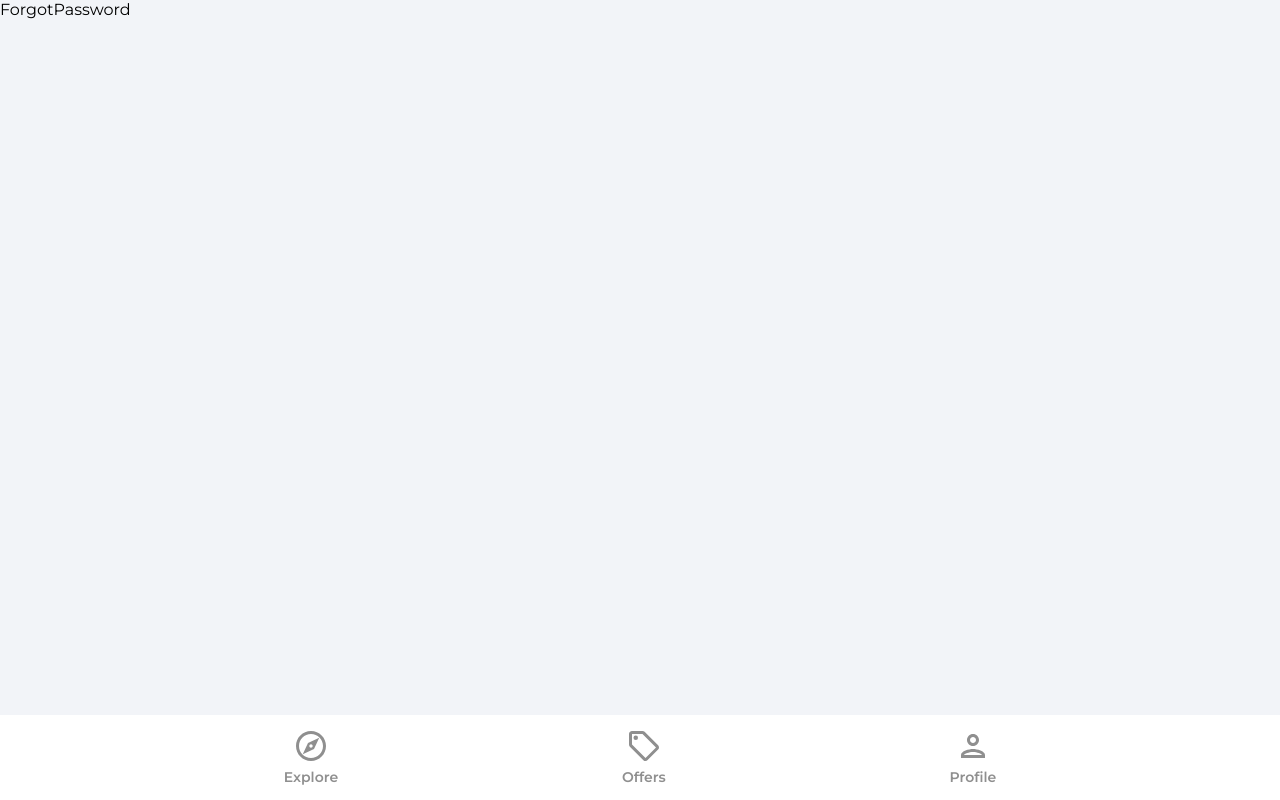
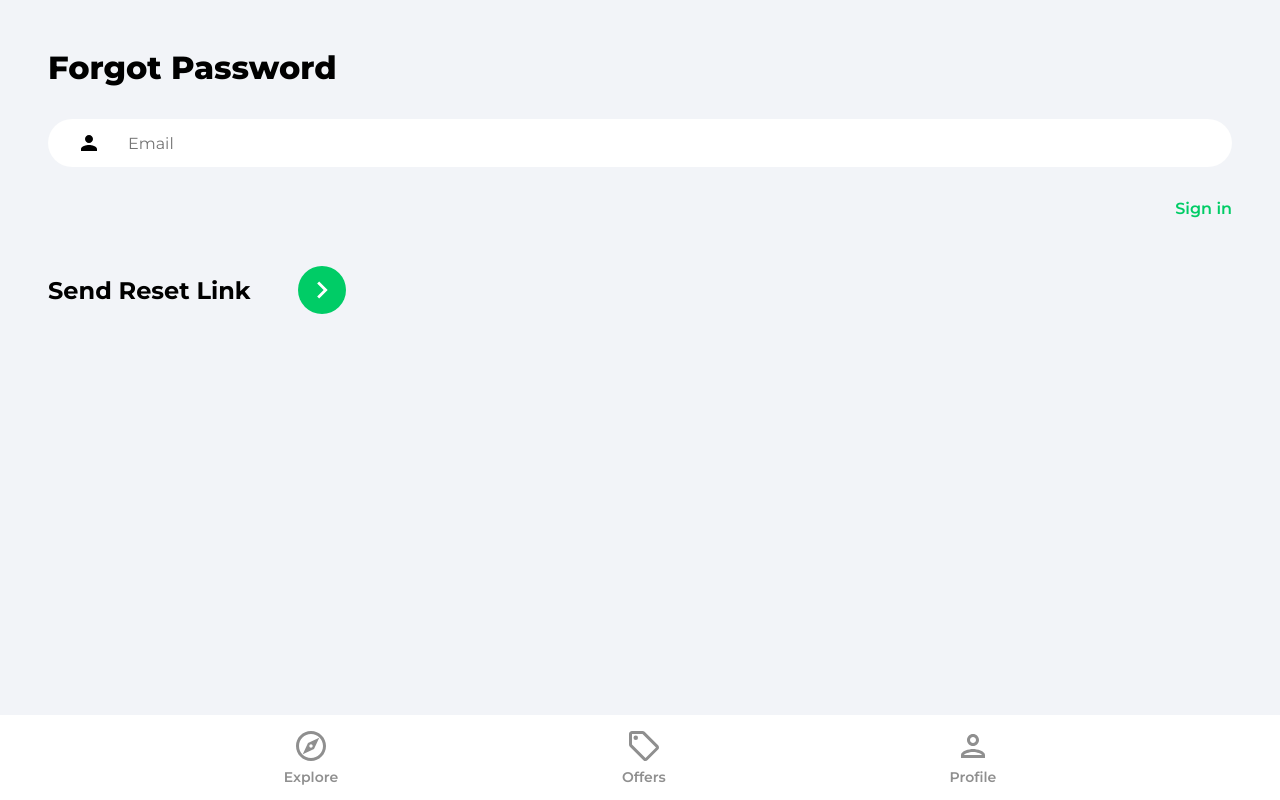
Before and after one commit to pengravity/House-rent-buy, a React (Create React App) app: page /forgot-password in a window 1280 px wide. Built offline with nearby package versions, Linux system fonts and the light colour scheme.

Commit message:
added functionality to ForgotPassword page

```diff
--- a/src/pages/ForgotPassword.js
+++ b/src/pages/ForgotPassword.js
@@ -1,7 +1,57 @@
-import React from 'react';
+import { useState } from 'react';
+import { Link } from 'react-router-dom';
+import { getAuth, sendPasswordResetEmail } from 'firebase/auth';
+import { toast } from 'react-toastify';
+import { ReactComponent as ArrowRightIcon } from '..//assets/svg/keyboardArrowRightIcon.svg';
 
 function ForgotPassword() {
-  return <div>ForgotPassword</div>;
+  const [email, setEmail] = useState('');
+
+  const onChange = (e) => {
+    setEmail(e.target.value);
+  };
+
+  const onSubmit = async (e) => {
+    e.preventDefault();
+    try {
+      const auth = getAuth();
+      await sendPasswordResetEmail(auth, email);
+      toast.success('Email was sent ');
+    } catch (error) {
+      toast.error('Could not send reset email');
+    }
+  };
+
+  return (
+    <div className='pageContainer'>
+      <header>
+        <p className='pageHeader'>Forgot Password</p>
+      </header>
+
+      <main>
+        <form onSubmit={onSubmit}>
+          <input
+            type='email'
+            className='emailInput'
+            placeholder='Email'
+            id='email'
+            value={email}
+            onChange={onChange}
+          />
+          <Link className='forgotPasswordLink' to='/sign-in'>
+            Sign in
+          </Link>
+
+          <div className='signInBar'>
+            <div className='signInText'>Send Reset Link</div>
+            <button className='signInButton'>
+              <ArrowRightIcon fill='#ffffff' width='34px' height='34px' />
+            </button>
+          </div>
+        </form>
+      </main>
+    </div>
+  );
 }
 
 export default ForgotPassword;
```
